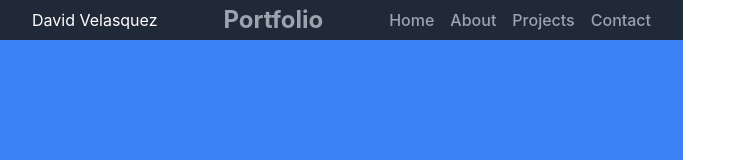
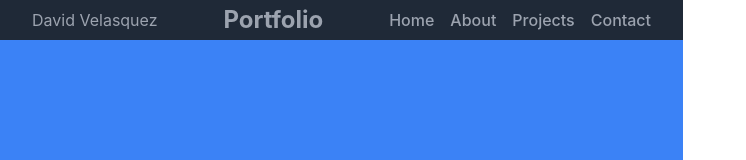
Before and after one commit to davidxv15/Portfolio-2, a React (Vite) app: page / in a window 1280 px wide. Shown: the top 160 px of the page, without its empty margins (0-746 px from the left). Built offline with nearby package versions, Linux system fonts and the light colour scheme.

Commit message:
Name: text-gray-400

```diff
--- a/src/components/Navbar.tsx
+++ b/src/components/Navbar.tsx
@@ -7,7 +7,7 @@ const Navbar: React.FC = () => {
   return (
     <nav className="bg-gray-800 text-white">
       <div className="max-w-7xl mx-auto px-4 sm:px-6 lg:px-8">
-        <div className="flex items-center justify-between h-10">
+        <div className="text-gray-400 flex items-center justify-between h-10">
           David Velasquez
           <div className="flex items-center">
             <a href="#" className="text-gray-400 hover:text-gray-300 text-2xl font-bold">
```
